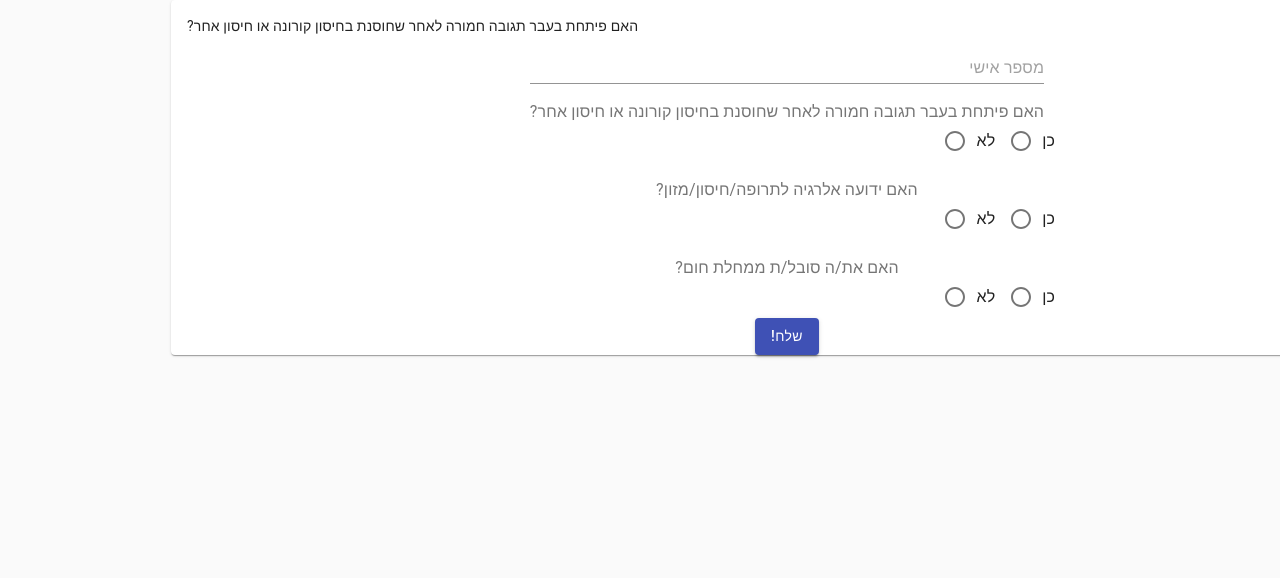
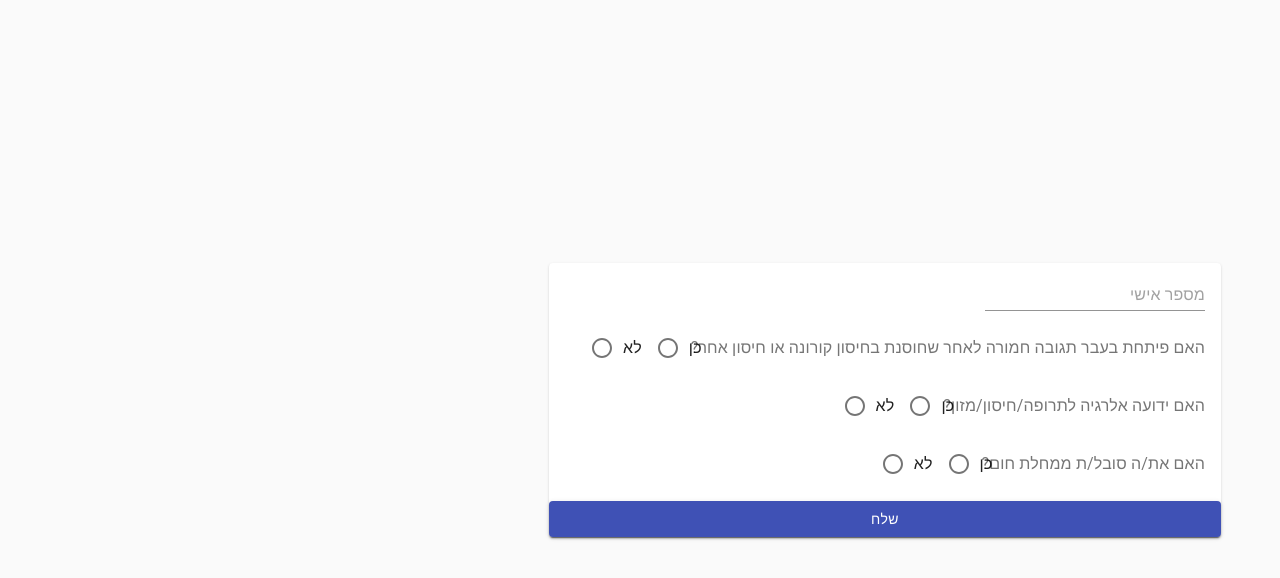
Before and after one commit to AmitFeldman/queue-rona, a React (Create React App) app: page / in a window 1280 px wide. Shown: the top 578 px of the page. Built offline with nearby package versions, Linux system fonts and the light colour scheme; what jss-rtl would draw is missing.

Commit message:
Good base

```diff
--- a/src/components/AddAppointment.js
+++ b/src/components/AddAppointment.js
@@ -1,14 +1,12 @@
 import React from 'react';
 import FormControl from '@material-ui/core/FormControl';
 import {
-  AppBar,
   Button,
   FormControlLabel,
   FormLabel,
+  Grid,
   List,
   ListItem,
-  ListItemSecondaryAction,
-  ListItemText,
   Paper,
   Radio,
   RadioGroup,
@@ -17,37 +15,23 @@ import {
 
 const AddAppointment = () => {
   return (
+    <Grid
+      container
+      spacing={0}
+      direction="column"
+      alignItems="center"
+      justify="center"
+      style={{minHeight: '100vh'}}>
       <Paper>
-      <List dense>
+        <FormControl>
+          <List>
             <ListItem>
-          <ListItemText primary="האם פיתחת בעבר תגובה חמורה לאחר שחוסנת בחיסון קורונה או חיסון אחר?" />
-          <ListItemSecondaryAction>
-            <RadioGroup
-              row
-              aria-label="position"
-              name="position"
-              defaultValue="top">
-              <FormControlLabel
-                value="yes1"
-                control={<Radio color="primary" />}
-                label="כן"
-                labelPlacement="start"
-              />
-              <FormControlLabel
-                value="no1"
-                control={<Radio color="primary" />}
-                label="לא"
-                labelPlacement="start"
-              />
-            </RadioGroup>
-          </ListItemSecondaryAction>
+              <TextField placeholder="מספר אישי" />
             </ListItem>
-      </List>
-      <FormControl>
-        <TextField placeholder="מספר אישי" />
-        <br />
+            <ListItem>
               <FormLabel component="legend">
-          האם פיתחת בעבר תגובה חמורה לאחר שחוסנת בחיסון קורונה או חיסון אחר?
+                האם פיתחת בעבר תגובה חמורה לאחר שחוסנת בחיסון קורונה או חיסון
+                אחר?
               </FormLabel>
               <RadioGroup
                 row
@@ -67,8 +51,9 @@ const AddAppointment = () => {
                   labelPlacement="start"
                 />
               </RadioGroup>
+            </ListItem>
 
-        <br />
+            <ListItem>
               <FormLabel component="legend">
                 האם ידועה אלרגיה לתרופה/חיסון/מזון?
               </FormLabel>
@@ -90,9 +75,12 @@ const AddAppointment = () => {
                   labelPlacement="start"
                 />
               </RadioGroup>
+            </ListItem>
 
-        <br />
-        <FormLabel component="legend">האם את/ה סובל/ת ממחלת חום?</FormLabel>
+            <ListItem>
+              <FormLabel component="legend">
+                האם את/ה סובל/ת ממחלת חום?
+              </FormLabel>
               <RadioGroup
                 row
                 aria-label="position"
@@ -111,13 +99,15 @@ const AddAppointment = () => {
                   labelPlacement="start"
                 />
               </RadioGroup>
+            </ListItem>
+          </List>
+
+          <Button variant="contained" color="primary">
+            שלח
+          </Button>
         </FormControl>
-
-      <br />
-      <Button variant="contained" color="primary">
-        שלח!
-      </Button>
       </Paper>
+    </Grid>
   );
 };
 
--- a/src/theme/mui-theme.js
+++ b/src/theme/mui-theme.js
@@ -1,10 +1,12 @@
 import {createMuiTheme} from '@material-ui/core/styles';
+import {heIL} from '@material-ui/core/locale';
 
 // Application Theme
-const theme = createMuiTheme({
-  typography: {
+const theme = createMuiTheme(
+  {
     direction: 'rtl',
   },
-});
+  heIL
+);
 
 export default theme;
```
Lines whose indentation alone changed are shown as unchanged.
